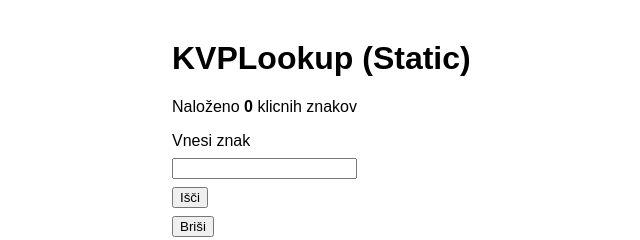
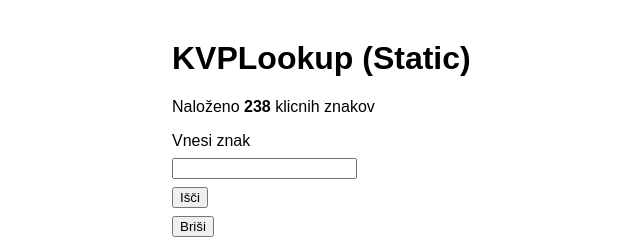
Before and after one commit to RuesM/kvp-lookup-static, a plain HTML site: page index.html in a window 1280 px wide. Shown: the full height of the page, 108-748 px from the left. Drawn offline with Linux system fonts and the light colour scheme.

```diff
--- a/index.html
+++ b/index.html
@@ -44,7 +44,7 @@
         });
         // optionally signal ready
         const countEl = document.getElementById('count');
-        if (countEl) countEl.TextContent = Object.keys(CALLSIGN_MAP).length.toString();
+        if (countEl) countEl.textContent = Object.keys(CALLSIGN_MAP).length;
         console.log('Loaded', Object.keys(CALLSIGN_MAP).length, 'callsigns');
       } catch (err) {
         console.error(err);
```
